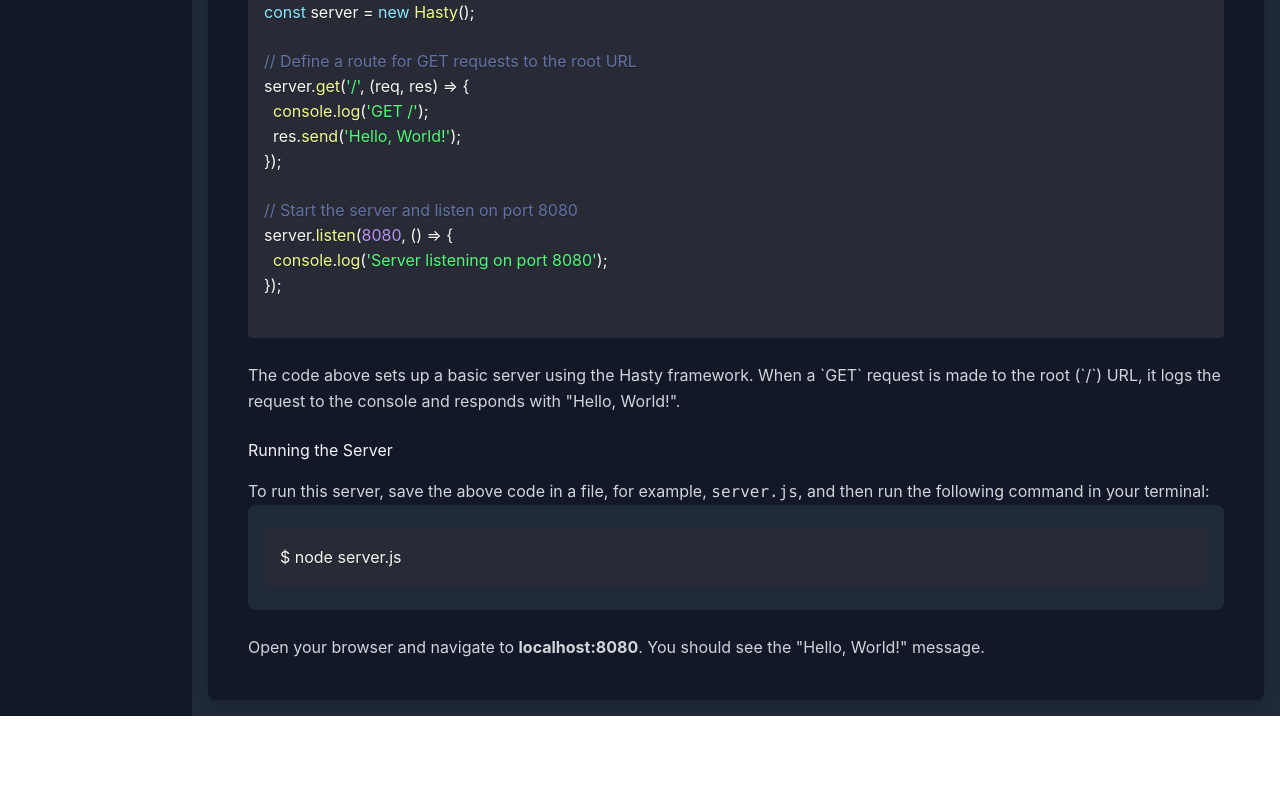
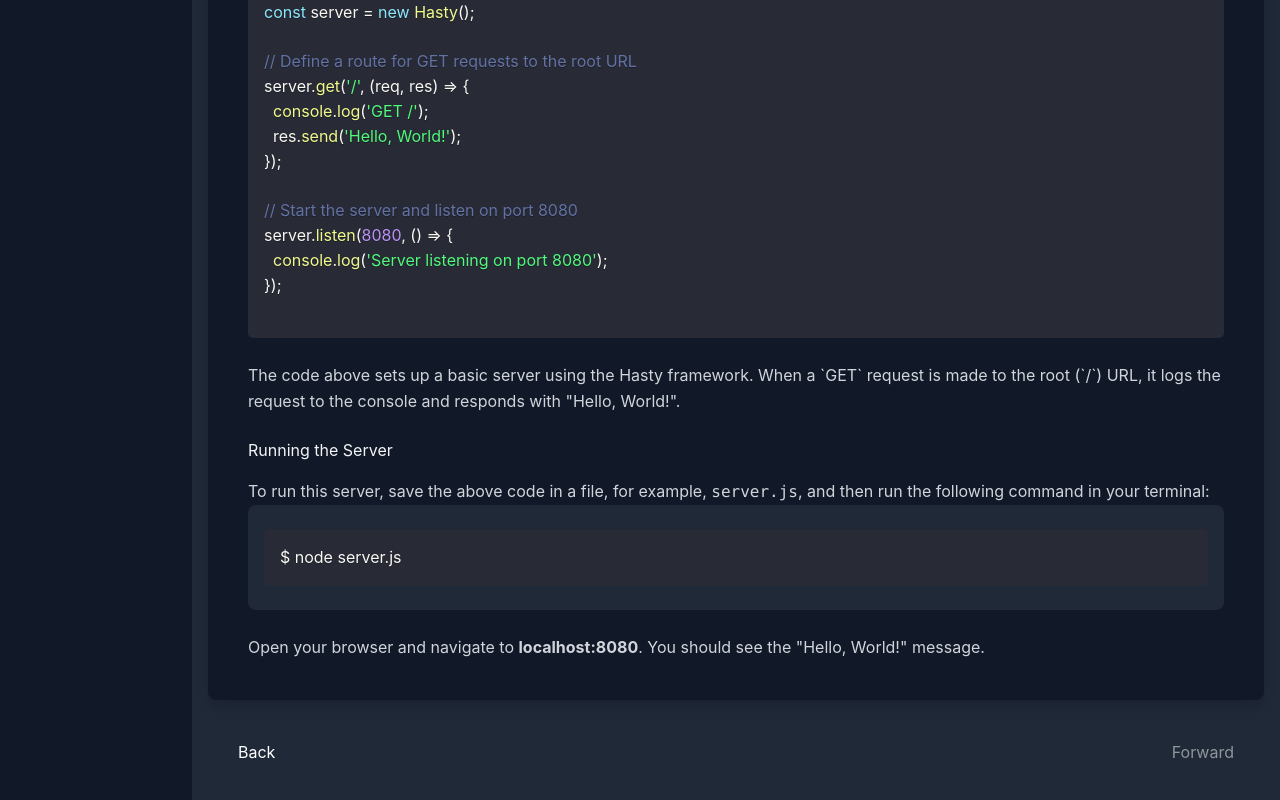
Before and after one commit to IntegerAlex/hasty-server, a React (Vite) app in the folder doc/: page /helloworld in a window 1280 px wide. Shown: the part 413-1213 px from the top of the page. Before the commit the page ends 1129 px from the top, so only its background shows below. Built offline with nearby package versions, Linux system fonts and the light colour scheme.

Commit message:
Need for Navigation buttons complete

```diff
--- /dev/null
+++ b/doc/src/components/navigationButtons.jsx
@@ -0,0 +1,39 @@
+// navigationButtons.jsx
+import { useNavigate, useLocation } from "react-router-dom";
+
+const NavigationButtons = () => {
+  const navigate = useNavigate();
+  const location = useLocation();
+
+  // Pages in the order you want to navigate through
+  const pages = ['/', '/features', '/installation', '/quickstart', '/helloworld'];
+
+  // Find the current page index
+  const currentIndex = pages.indexOf(location.pathname);
+
+  // Handlers for navigating forward and backward
+  const handleBack = () => {
+    if (currentIndex > 0) {
+      navigate(pages[currentIndex - 1]);
+    }
+  };
+
+  const handleForward = () => {
+    if (currentIndex < pages.length - 1) {
+      navigate(pages[currentIndex + 1]);
+    }
+  };
+
+  return (
+    <div className="navigation-buttons">
+      <button onClick={handleBack} disabled={currentIndex === 0}>
+        Back
+      </button>
+      <button onClick={handleForward} disabled={currentIndex === pages.length - 1}>
+        Forward
+      </button>
+    </div>
+  );
+};
+
+export default NavigationButtons;
--- a/doc/src/index.css
+++ b/doc/src/index.css
@@ -6,3 +6,23 @@
   font-family: Inter, system-ui, Avenir, Helvetica, Arial, sans-serif;
   list-style: none;
 }
+
+
+/* index.css */
+.navigation-buttons {
+  display: flex;
+  justify-content: space-between;
+  margin-top: 20px;
+  padding: 10px;
+}
+
+button {
+  padding: 10px 20px;
+  font-size: 16px;
+  cursor: pointer;
+}
+
+button:disabled {
+  cursor: not-allowed;
+  opacity: 0.5;
+}
--- a/doc/src/main.jsx
+++ b/doc/src/main.jsx
@@ -8,6 +8,9 @@ import Features from "./components/features.jsx";
 import Installation from "./components/installation.jsx";
 import QuickStart from "./components/quick-start.jsx";
 import HelloWorld from "./components/helloWorld.jsx";
+// navigationButtons routes
+import NavigationButtons from "./components/navigationButtons.jsx";
+
 createRoot(document.getElementById("root")).render(
   <StrictMode>
     <Router>
@@ -19,6 +22,7 @@ createRoot(document.getElementById("root")).render(
           <Route path="/quickstart" element={<QuickStart />} />
           <Route path="/helloworld" element={<HelloWorld />} />
         </Routes>
+        <NavigationButtons />
       </Layout>
     </Router>
   </StrictMode>
```
